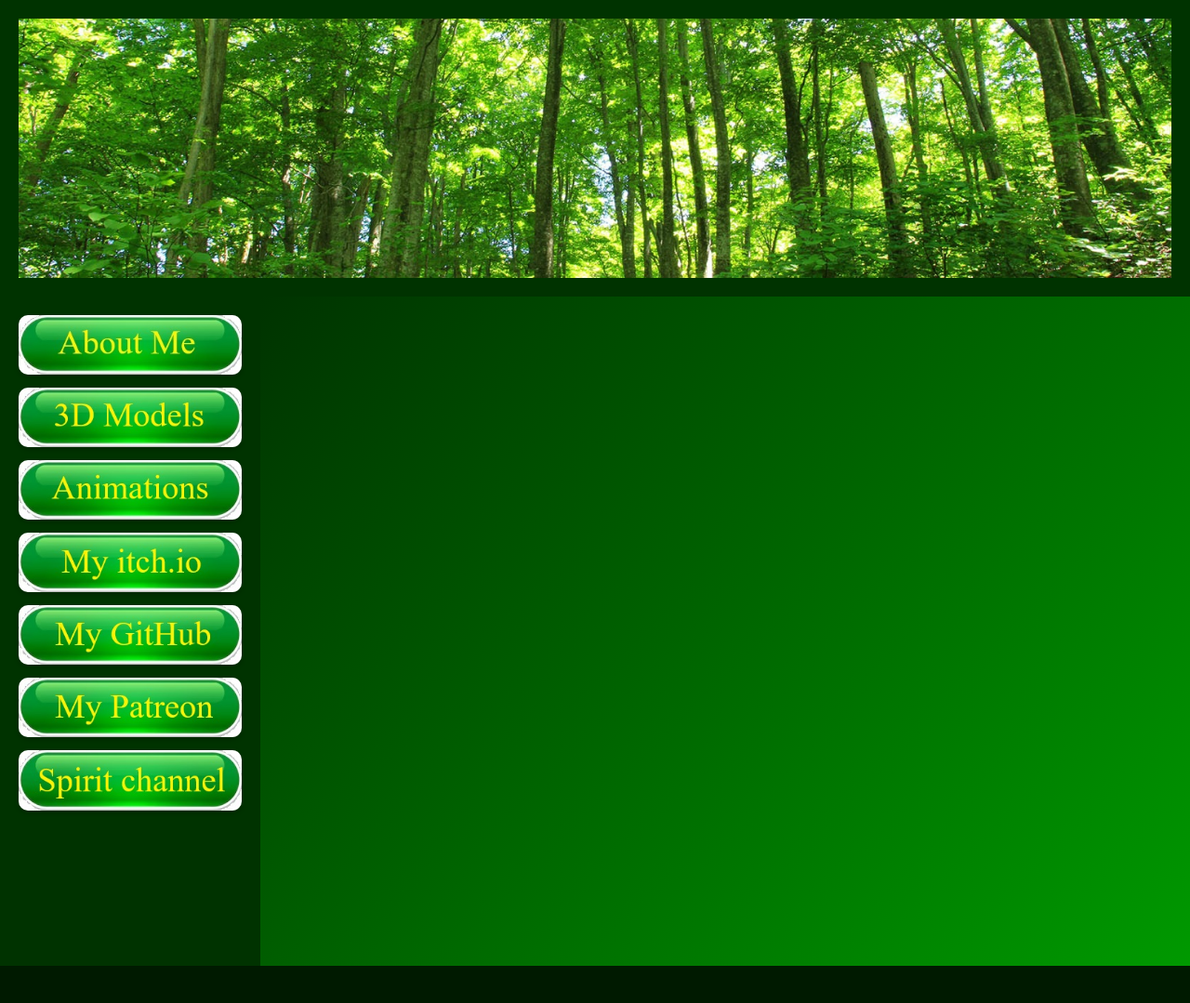
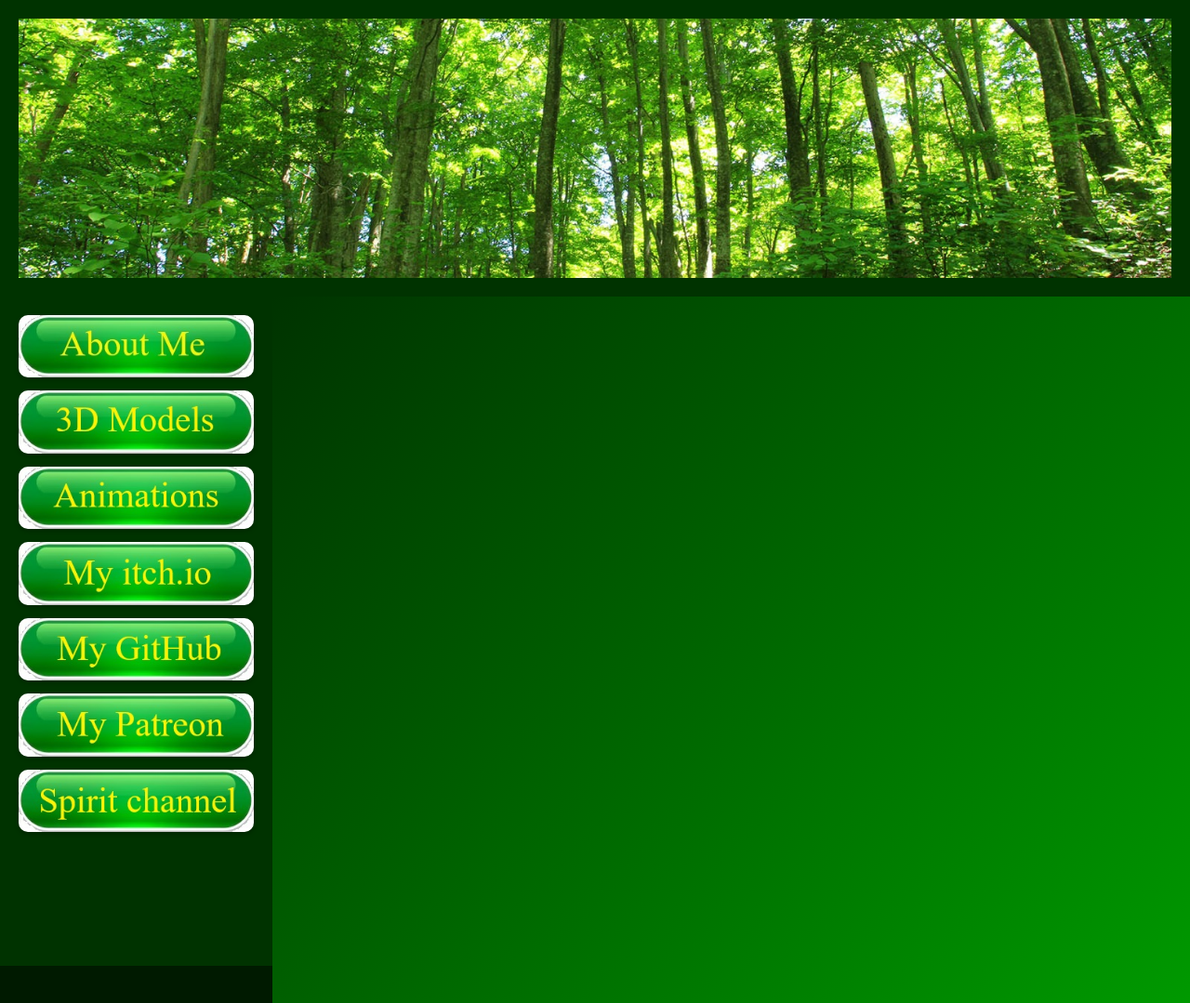
Before and after one commit to ApeironCheung/homepage, a plain HTML site: page index.html in a window 1280 px wide. Shown: the whole page at 93% size. Before the commit the page ends 1039 px from the top, so only its background shows below. Drawn offline with Linux system fonts and the light colour scheme.

Commit message:
Update styles.css
updated content css

```diff
--- a/styles.css
+++ b/styles.css
@@ -55,16 +55,18 @@ body {
 
 /* Main content area */
 .content {
-    width: 80%;
+  width: 75%;
   background: linear-gradient(135deg, #003300 0%, #009900 100%);
   padding: 20px;
   overflow: hidden;
-    color: yellow; /* Ensure content text is yellow */
+  color: yellow;
+  height: 100%;
+  position: relative;
 }
 
-/* Content iframe (if used) */
 .content iframe {
   width: 100%;
   height: 100%;
+  min-height: 600px; /* force some minimum height */
   border: none;
 }
```
Lines whose indentation alone changed are shown as unchanged.
